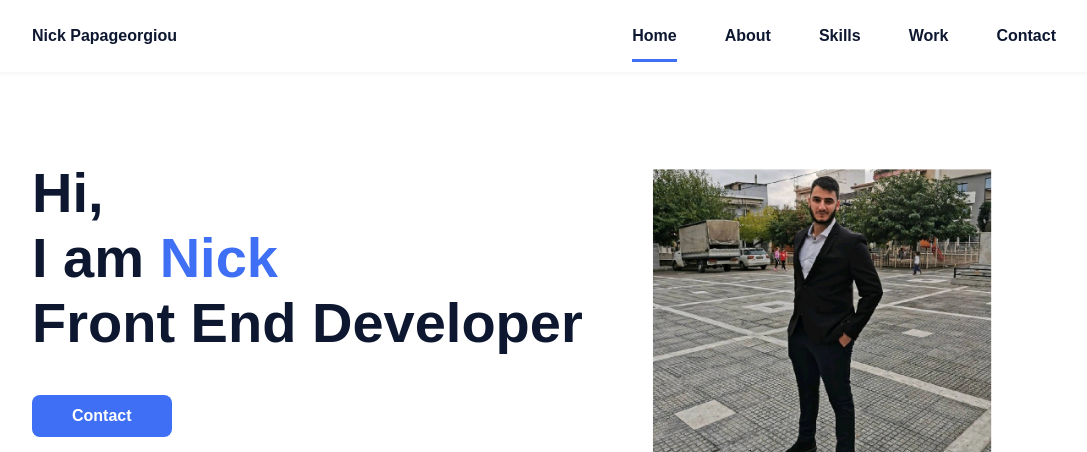
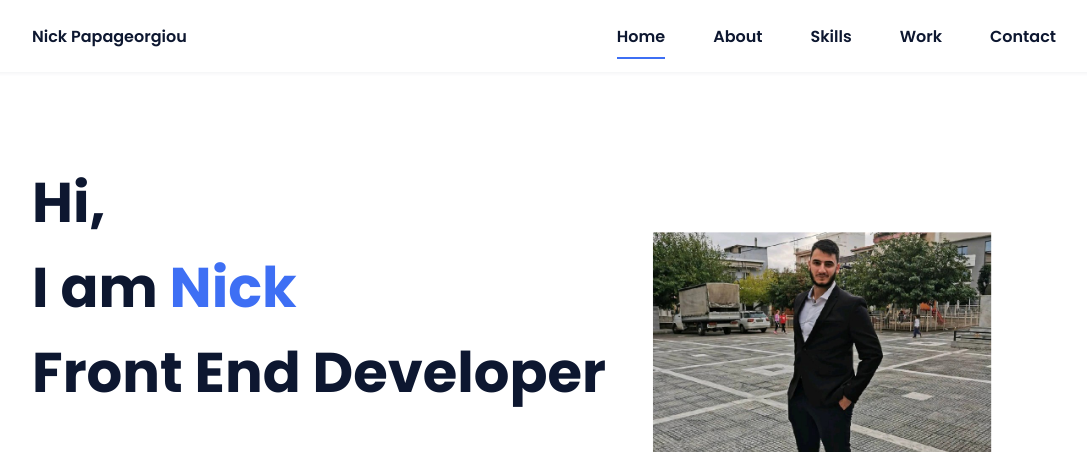
Before and after one commit to nickpap104/portfolio-website, a plain HTML site: page index.html in a window 1280 px wide. Shown: the top 452 px of the page, without its empty margins (96-1183 px from the left). Drawn offline with nearby package versions, Linux system fonts and the light colour scheme.

Commit message:
Update index.html

```diff
--- a/index.html
+++ b/index.html
@@ -12,7 +12,10 @@
       rel="stylesheet"
     />
 
+
     <title>Portfolio website complete</title>
+  <link rel="stylesheet" href="https://fonts.googleapis.com/css2?family=Poppins:wght@400;600;700&display=swap">
+
   </head>
   <body>
     <!--===== HEADER =====-->
```
